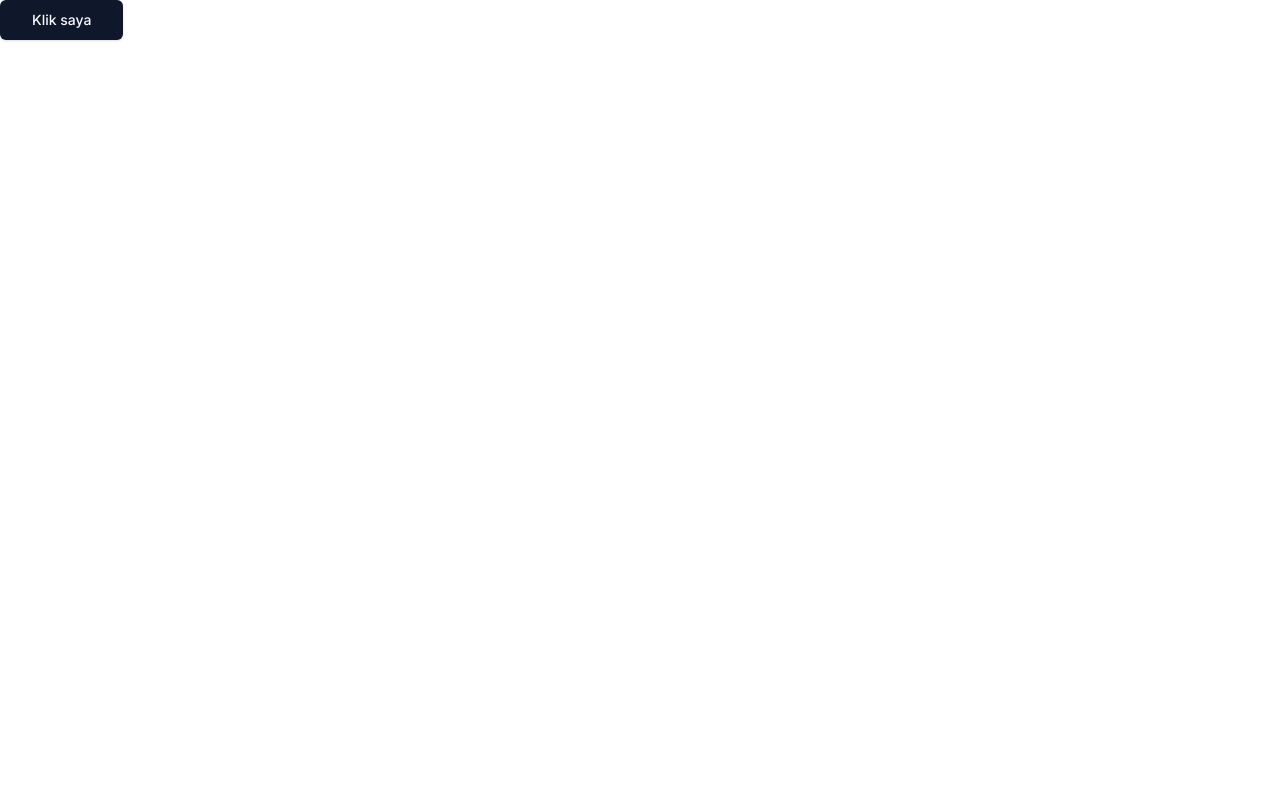
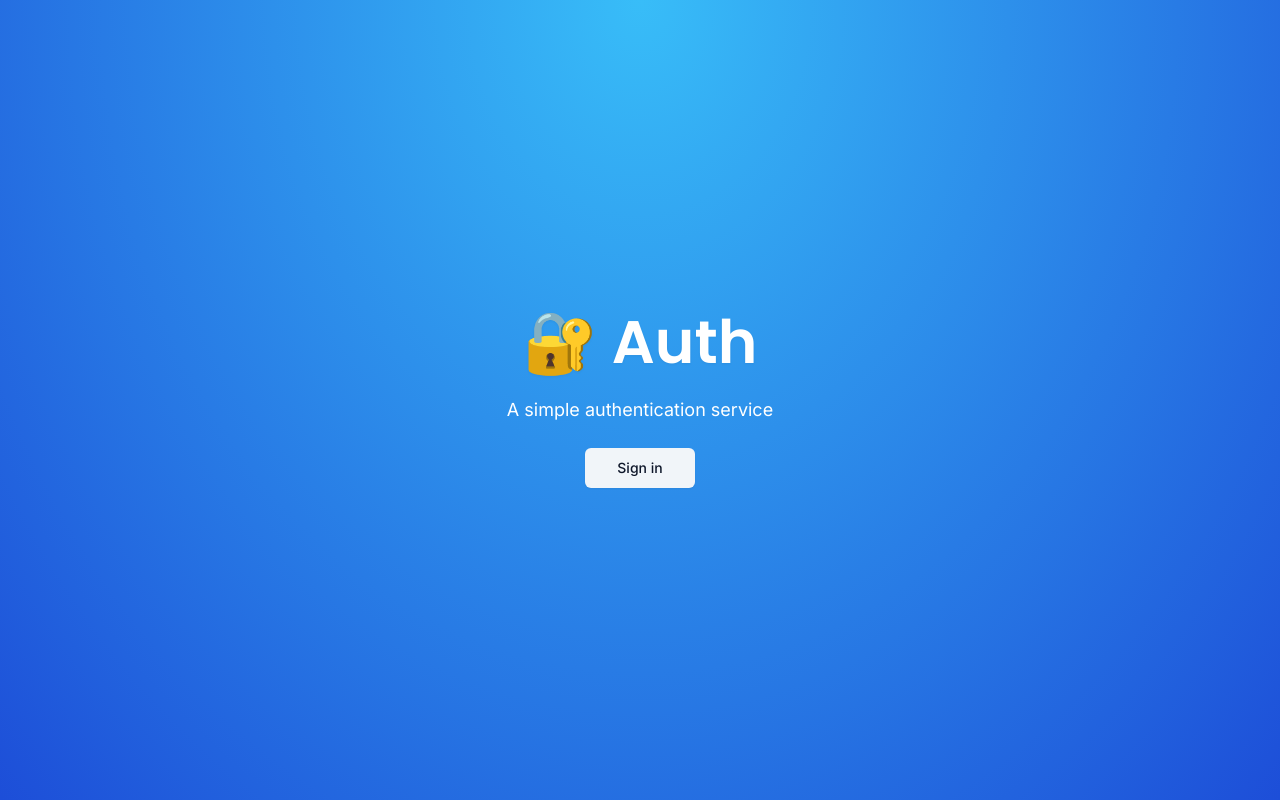
Before and after one commit to patarebenezer/next-auth-v5, a Next.js app: page / in a window 1280 px wide. Built offline with nearby package versions, Linux system fonts and the light colour scheme.

Commit message:
feat(home): add custom font and css

```diff
--- a/app/globals.css
+++ b/app/globals.css
@@ -1,6 +1,12 @@
 @tailwind base;
 @tailwind components;
 @tailwind utilities;
+
+html,
+body,
+:root {
+ height: 100%;
+}
 
 @layer base {
  :root {
--- a/app/page.tsx
+++ b/app/page.tsx
@@ -1,5 +1,31 @@
+import { Poppins } from "next/font/google";
+import { cn } from "@/lib/utils";
 import { Button } from "@/components/ui/button";
 
+const font = Poppins({
+ subsets: ["latin"],
+ weight: ["600"],
+});
+
 export default function Home() {
- return <Button size='lg'>Klik saya</Button>;
+ return (
+  <main className='flex h-full flex-col items-center justify-center bg-[radial-gradient(ellipse_at_top,_var(--tw-gradient-stops))] from-sky-400 to-blue-700'>
+   <div className='space-y-6 text-center'>
+    <h1
+     className={cn(
+      "text-6xl font-semibold text-white drop-shadow-sm",
+      font.className
+     )}
+    >
+     🔐 Auth
+    </h1>
+    <p className='text-white text-lg'>A simple authentication service</p>
+    <div>
+     <Button variant={"secondary"} size={"lg"}>
+      Sign in
+     </Button>
+    </div>
+   </div>
+  </main>
+ );
 }
```
Lines whose indentation alone changed are shown as unchanged.
